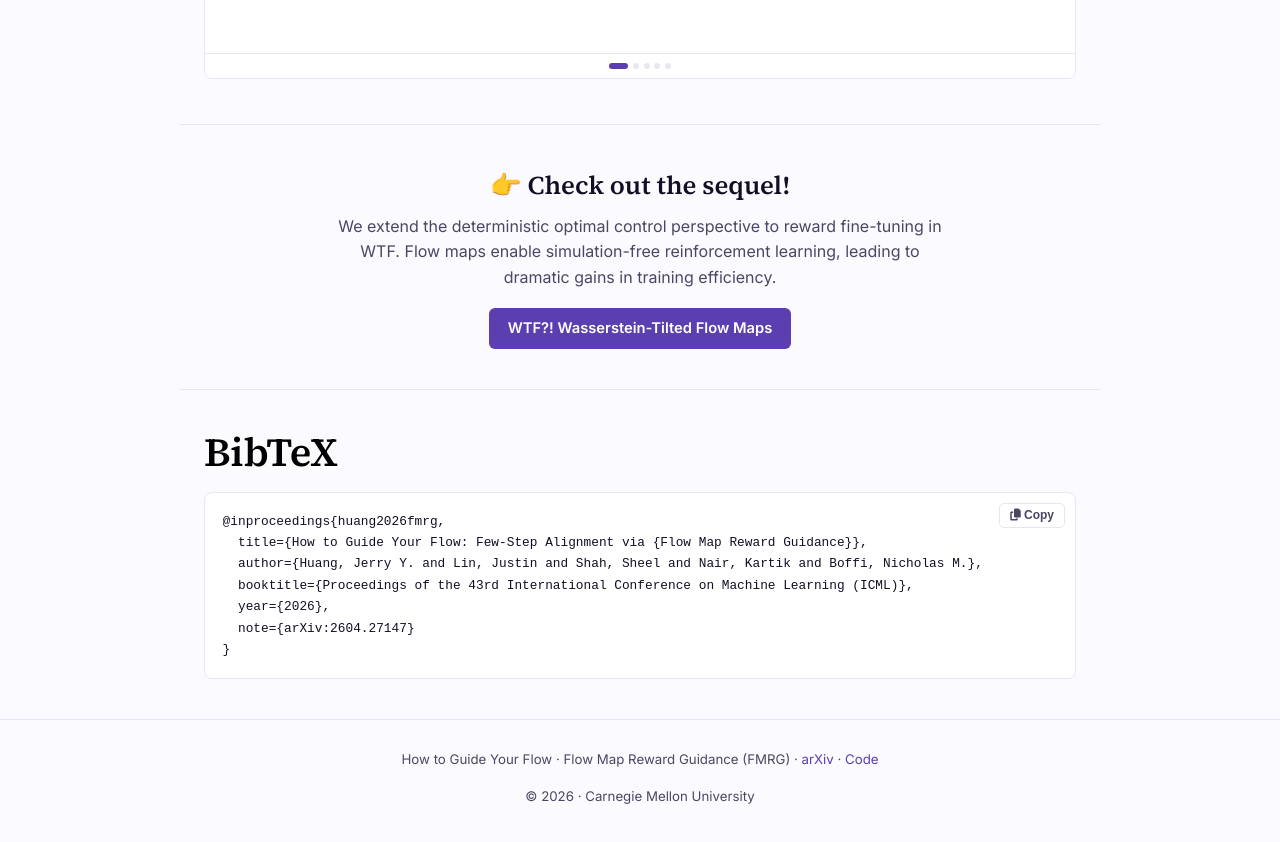
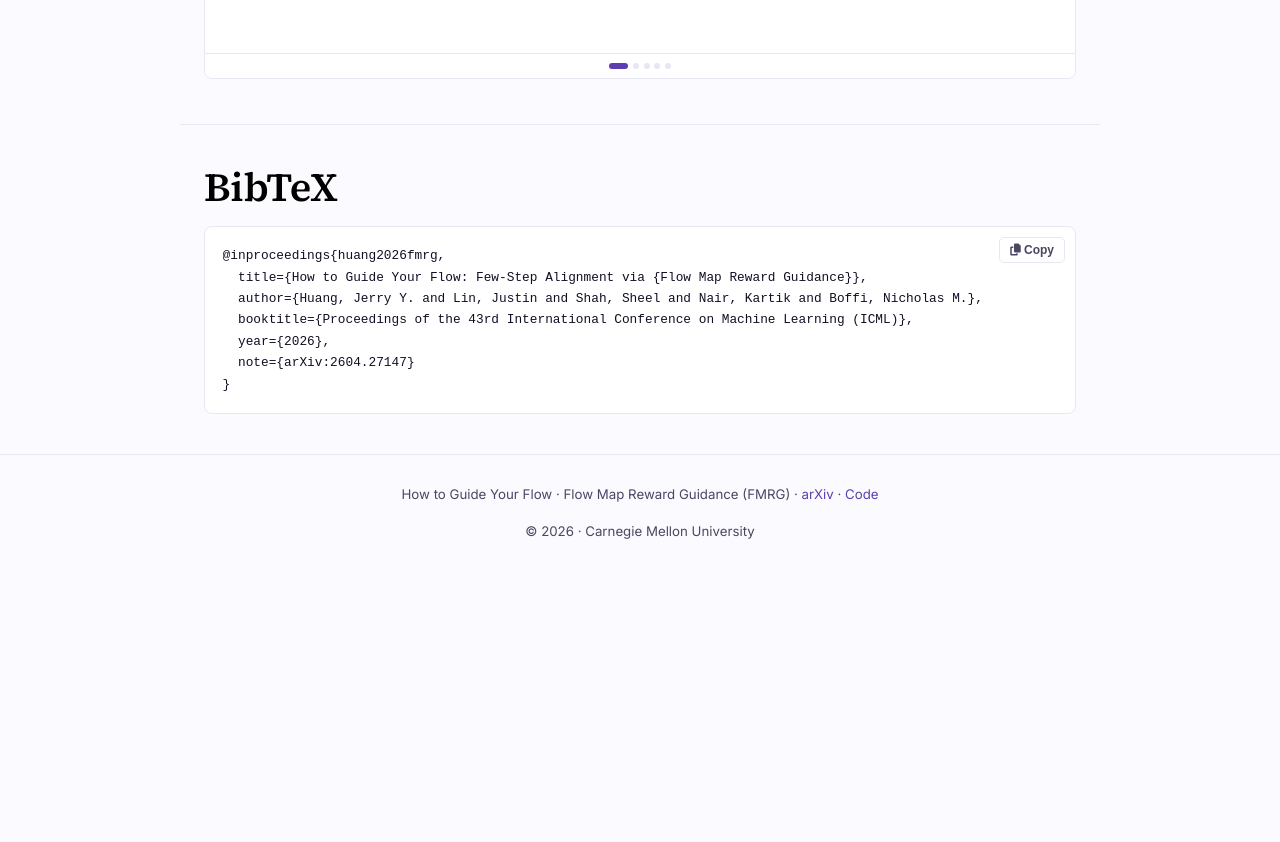
Before and after one commit to flow-map-reward-alignment/flow-map-reward-guidance, a plain HTML site: page index.html in a window 1280 px wide. Shown: the part 9050-9892 px from the top of the page. After the commit the page ends 9637 px from the top, so only its background shows below. Drawn offline with nearby package versions, Linux system fonts and the light colour scheme.

Commit message:
More flow maps? links to the hub; remove prequel/sequel

```diff
--- a/index.html
+++ b/index.html
@@ -270,11 +270,6 @@ footer{border-top:1px solid var(--rule);padding:1.8rem 1.5rem;text-align:center;
 .quant-dot{width:6px;height:6px;border-radius:50%;border:none;background:var(--rule);cursor:pointer;padding:0;transition:.15s}
 .quant-dot.on{background:var(--accent);width:1.2rem;border-radius:99px}
 
-.sequel{text-align:center}
-.sequel p.sequel-title{text-align:center;font-family:var(--serif);font-size:1.6rem;font-weight:600;color:var(--text);margin:0 auto .5rem}
-section.sequel p{text-align:center;max-width:620px;margin:0 auto 1.1rem;color:var(--muted)}
-.sequel-btn{display:inline-flex;align-items:center;padding:.55rem 1.2rem;border-radius:6px;background:var(--accent);color:#fff;font-weight:600;font-size:.92rem}
-.sequel-btn:hover{background:#5a4fb8;color:#fff;text-decoration:none}
 
 .qual-progress{width:140px;height:3px;border-radius:99px;background:var(--rule);overflow:hidden;margin:.35rem auto .2rem;transition:opacity .3s ease}
 .qual-progress i{display:block;height:100%;width:0;background:var(--accent)}
@@ -298,12 +293,12 @@ section.sequel p{text-align:center;max-width:620px;margin:0 auto 1.1rem;color:va
 html.leaving body{opacity:0;transform:translateY(-14px);transition:opacity .55s ease,transform .55s ease}
 @media(prefers-reduced-motion:reduce){html.leaving body{transition:none}}
 </style><style>html.arriving body{animation:arrive .8s ease backwards}@keyframes arrive{from{opacity:0;transform:translateY(14px)}to{opacity:1;transform:none}}@media(prefers-reduced-motion:reduce){html.arriving body{animation:none}}</style>
-<script>if(/wasserstein-tilted-flow-maps|localhost:8793/.test(document.referrer))document.documentElement.classList.add('arriving');</script>
+<script>if(/flow-map-reward-alignment\.github\.io|localhost:87(85|92|93)/.test(document.referrer))document.documentElement.classList.add('arriving');</script>
 </head><body>
 
 <div class="bar"><div class="in"><span class="brand">How to Guide Your Flow</span><nav>
 <a href="#abstract">TL;DR</a><a href="#motivation">Motivation</a><a href="#contributions">Contributions</a><a href="#idea">Key idea</a><a href="#method">Method</a><a href="#results">Results</a><a href="#bibtex">BibTeX</a>
-</nav><a class="swap" href="https://flow-map-reward-alignment.github.io/wasserstein-tilted-flow-maps/" data-fade>More flow maps? <span aria-hidden="true">🤠</span></a></div></div>
+</nav><a class="swap" href="https://flow-map-reward-alignment.github.io/" data-fade>More flow maps? <span aria-hidden="true">🤠</span></a></div></div>
 
 <header class="head">
 <div class="venue">ICML 2026</div>
@@ -601,12 +596,6 @@ html.leaving body{opacity:0;transform:translateY(-14px);transition:opacity .55s
 </div>
 </section>
 
-<section id="sequel" class="sequel">
-<p class="sequel-title">👉 Check out the sequel!</p>
-<p>We extend the deterministic optimal control perspective to reward fine-tuning in WTF. Flow maps enable simulation-free reinforcement learning, leading to dramatic gains in training efficiency.</p>
-<a class="sequel-btn" href="https://flow-map-reward-alignment.github.io/wasserstein-tilted-flow-maps/" data-fade>WTF?! Wasserstein-Tilted Flow Maps</a>
-</section>
-
 <section id="bibtex">
 <h2>BibTeX</h2>
 <div class="bibbox"><button class="copy" onclick="copyBib()"><i class="fas fa-copy"></i> Copy</button>
@@ -888,6 +877,6 @@ function copyBib(){navigator.clipboard.writeText(document.querySelector('.bibbox
 </script>
 <script>
 // Fade out, then open the counterpart site, which fades in.
-(function(){var L={'flow-map-reward-guidance':'http://localhost:8792/','wasserstein-tilted-flow-maps':'http://localhost:8793/'};if(/^(localhost|127\.0\.0\.1)$/.test(location.hostname))document.querySelectorAll('a[data-fade]').forEach(function(a){var u=new URL(a.href);Object.keys(L).forEach(function(k){if(u.pathname.indexOf('/'+k+'/')===0)a.href=L[k]+u.hash;});});document.querySelectorAll('a[data-fade]').forEach(function(a){a.addEventListener('click',function(e){if(e.metaKey||e.ctrlKey||e.shiftKey||e.button!==0)return;e.preventDefault();var d=document.documentElement;d.classList.remove('arriving');void document.body.offsetWidth;d.classList.add('leaving');setTimeout(function(){location.href=a.href},550)})});window.addEventListener('pageshow',function(){document.documentElement.classList.remove('leaving')});})();
+(function(){var L={'':'http://localhost:8785/'};if(/^(localhost|127\.0\.0\.1)$/.test(location.hostname))document.querySelectorAll('a[data-fade]').forEach(function(a){var u=new URL(a.href);if(u.pathname==='/')a.href=L['']+u.hash;});document.querySelectorAll('a[data-fade]').forEach(function(a){a.addEventListener('click',function(e){if(e.metaKey||e.ctrlKey||e.shiftKey||e.button!==0)return;e.preventDefault();var d=document.documentElement;d.classList.remove('arriving');void document.body.offsetWidth;d.classList.add('leaving');setTimeout(function(){location.href=a.href},550)})});window.addEventListener('pageshow',function(){document.documentElement.classList.remove('leaving')});})();
 </script>
 </body></html>
```
